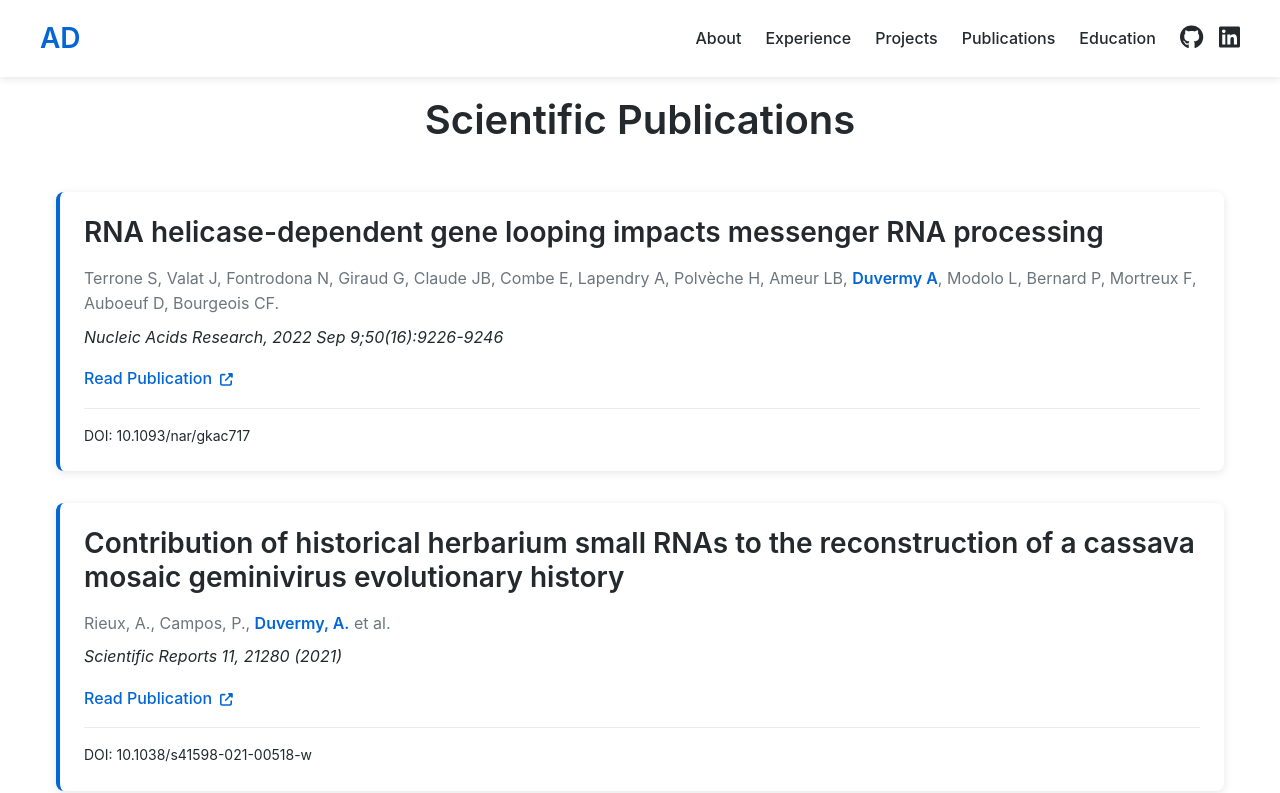
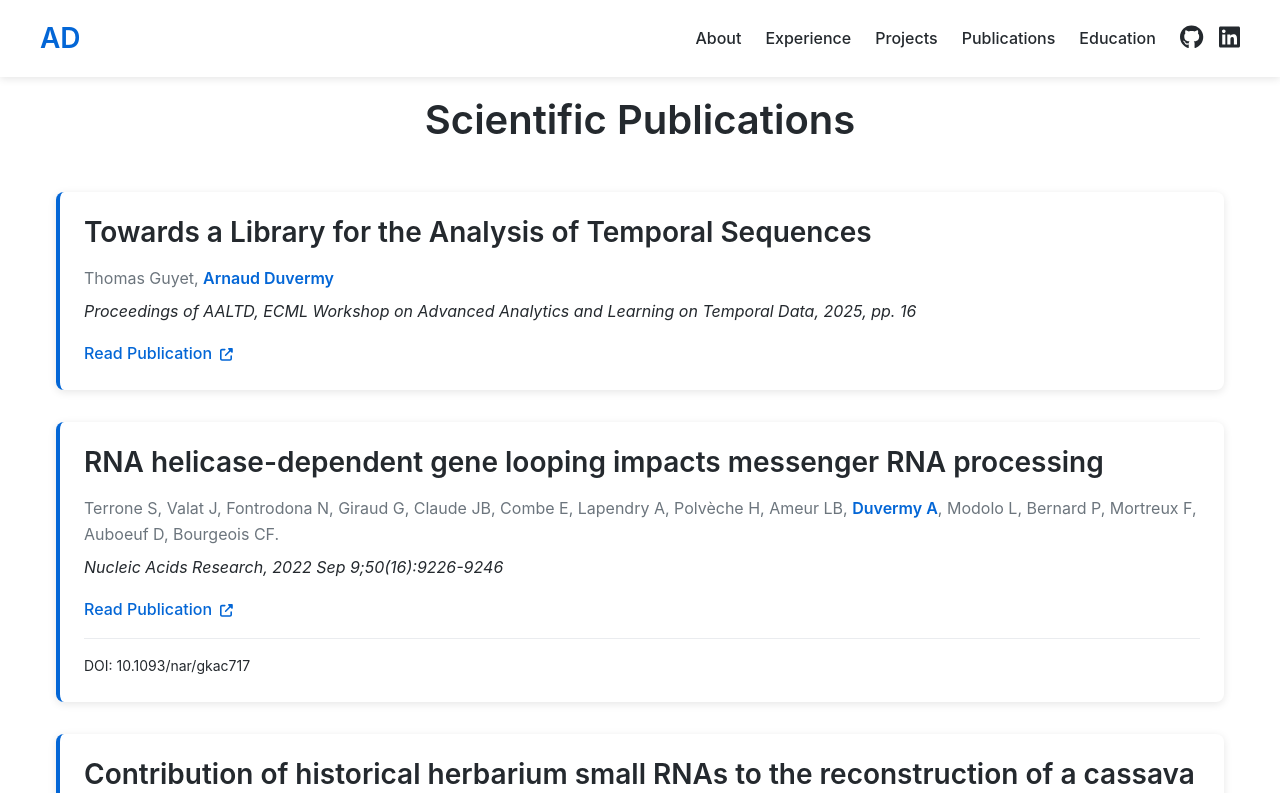
Before and after one commit to aduvermy/portfolio, a React (Vite) app: page /#/publications in a window 1280 px wide. Shown: the top 793 px of the page. Built offline with nearby package versions, Linux system fonts and the light colour scheme.

Commit message:
feat: add publication details for Thomas Guyet and Arnaud Duvermy

```diff
--- a/src/pages/Publications.tsx
+++ b/src/pages/Publications.tsx
@@ -44,6 +44,23 @@ export const Publications = () => {
 
       <Section>
         <PublicationCard>
+          <CardTitle>Towards a Library for the Analysis of Temporal Sequences</CardTitle>
+          <CardContent>
+            <Authors>
+              Thomas Guyet, <strong>Arnaud Duvermy</strong>
+            </Authors>
+            <Journal>Proceedings of AALTD, ECML Workshop on Advanced Analytics and Learning on Temporal Data, 2025, pp. 16</Journal>
+            <CardLink
+              href="https://ecml-aaltd.github.io/aaltd2025/"
+              target="_blank"
+              rel="noopener noreferrer"
+            >
+              Read Publication <LinkIcon icon={faExternalLinkAlt} />
+            </CardLink>
+          </CardContent>
+        </PublicationCard>
+
+        <PublicationCard>
           <CardTitle>RNA helicase-dependent gene looping impacts messenger RNA processing</CardTitle>
           <CardContent>
             <Authors>
```
